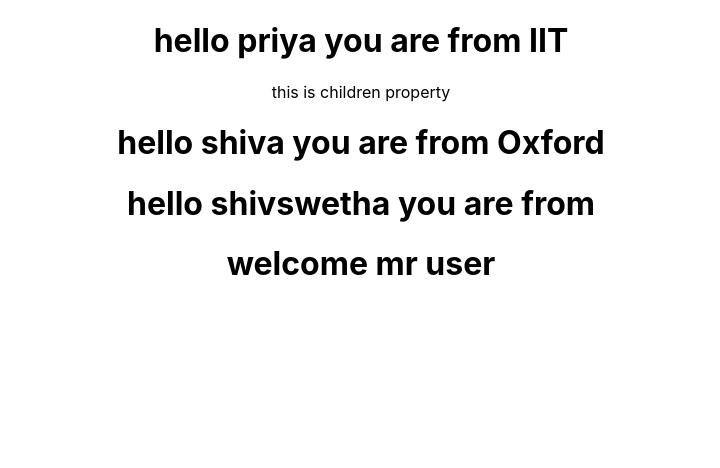
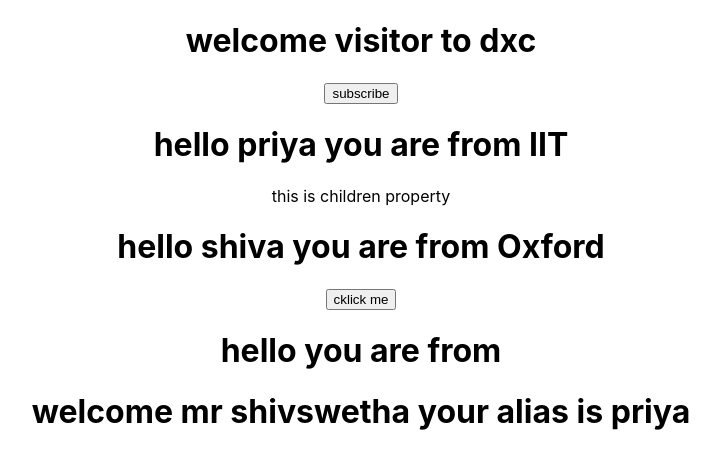
Before and after one commit to sivapriya1625/web-work-space, a React (Create React App) app in the folder dxcReact/dxcreactapp/: page / in a window 1280 px wide. Shown: the top 468 px of the page, without its empty margins (279-999 px from the left). Built offline with nearby package versions, Linux system fonts and the light colour scheme.

Commit message:
handling state change

```diff
--- a/dxcReact/dxcreactapp/src/App.js
+++ b/dxcReact/dxcreactapp/src/App.js
@@ -2,18 +2,24 @@
 import './App.css';
 import Greet from './components/Greet'
 import Welcome from './components/welcome'
+import Message from './components/Message';
 
 
 function App() {
   return (
     <div className="App">
+      <Message/>
+
+
     <Greet name = "priya" college = "IIT">
      <p>this is children property </p>
     </Greet>
-    <Greet name = "shiva" college = "Oxford"/>
-    <Greet name = "shivswetha"/>
+    <Greet name = "shiva" college = "Oxford">
+      <button>cklick me</button>
+    </Greet>
+    <Greet/>
 
-     <Welcome/>
+     <Welcome name = "shivswetha" alias = "priya"/>
 
     </div>
   );
--- a/dxcReact/dxcreactapp/src/components/Greet.js
+++ b/dxcReact/dxcreactapp/src/components/Greet.js
@@ -6,6 +6,7 @@
 
 const Greet = (props) => {
     console.log(props);
+    //props.name = 'dxc'
     return (
         <div>
             <h1> hello {props.name} you are from {props.college}</h1>
--- /dev/null
+++ b/dxcReact/dxcreactapp/src/components/Message.js
@@ -0,0 +1,30 @@
+import React, { Component } from "react";
+
+class Message extends Component {
+    constructor() {
+        super()
+        this.state = {
+            message: 'welcome visitor to dxc'
+        }
+    }
+
+    render() {
+        return (
+            <div>
+                <h1>{this.state.message}</h1>
+                <button onClick={() => this.changeMessage()}>subscribe</button>
+
+            </div>
+        )
+
+    }
+    changeMessage() {
+        this.setState({
+            message: 'thank you for subscribing'
+        })
+
+    }
+
+}
+
+export default Message
--- a/dxcReact/dxcreactapp/src/components/welcome.js
+++ b/dxcReact/dxcreactapp/src/components/welcome.js
@@ -3,7 +3,7 @@
 class Welcome extends Component{
 
 render(){
-    return<h1>welcome mr user</h1>
+    return<h1>welcome mr {this.props.name} your alias is {this.props.alias}</h1>
 
 }
 
```
